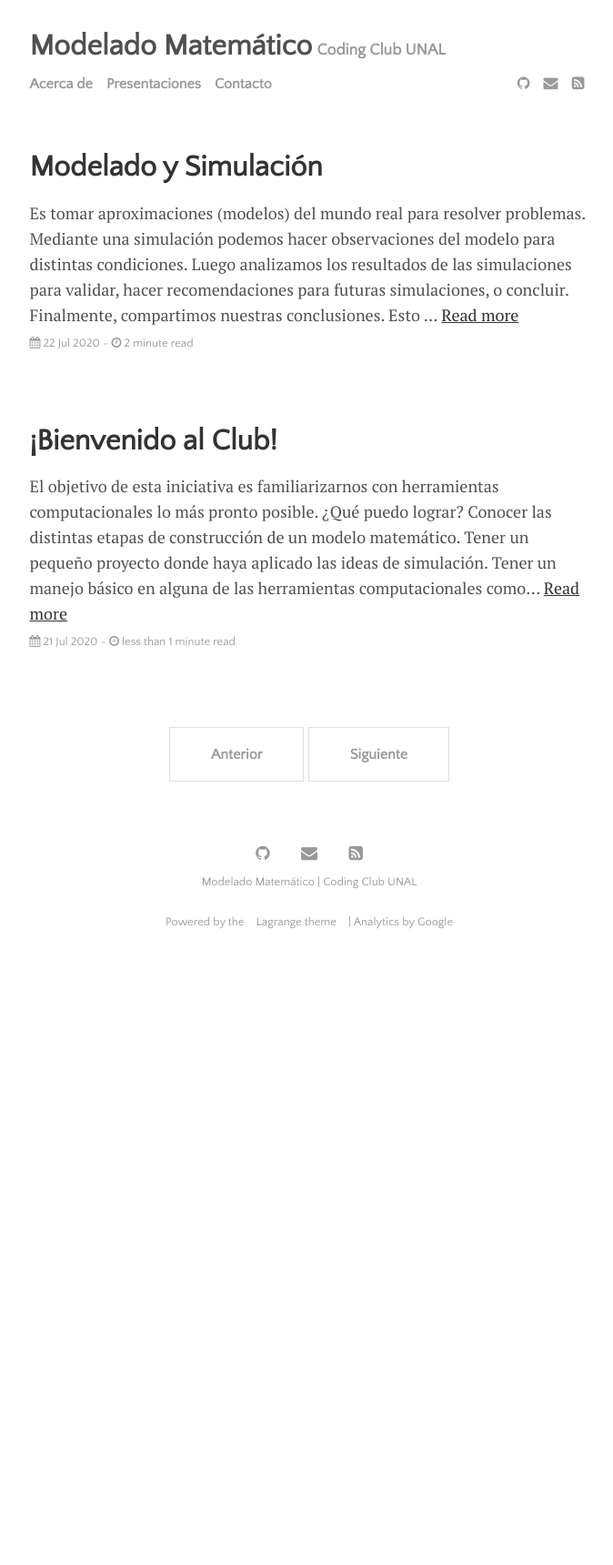
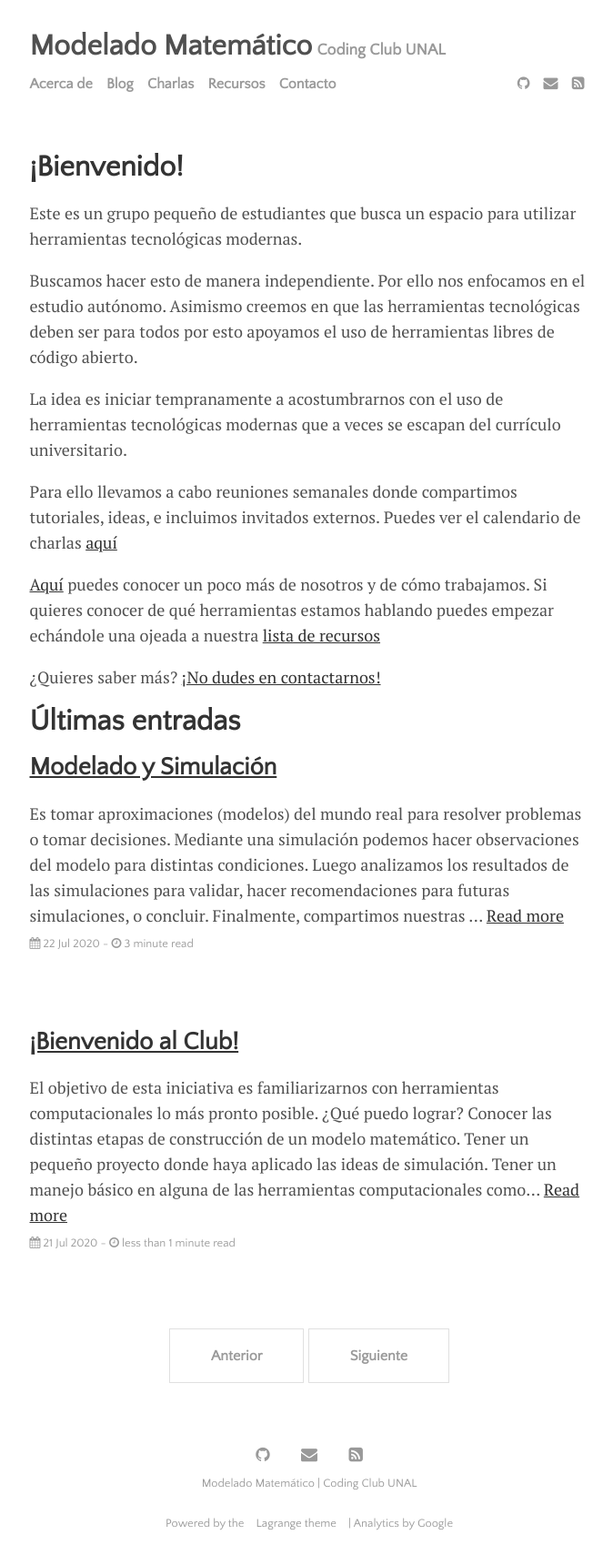
Before and after one commit to MathModCol/MathModCol.github.io, a Jekyll site: the page built from index.html, in a window 1280 px wide. Shown: the whole page at 91% size, without its empty margins (300-974 px from the left). Built offline with Jekyll 4.4.1, drawn with Linux system fonts in a browser that asks for light colours; the list of posts is cut into pages by our own code; before the commit the page ends 1059 px from its top, so only the background shows below that.

Commit message:
Revamp. Added better front page, resources&agenda

```diff
--- a/_data/settings.yml
+++ b/_data/settings.yml
@@ -8,8 +8,11 @@
 
 menu:
 - {name: 'Acerca de', path: 'menu', url: 'about.html'}
-- {name: 'Presentaciones', path: 'menu', url: 'writing.html'}
+- {name: 'Blog', path: 'menu', url: 'writing.html'}
+- {name: 'Charlas', path: 'menu', url: 'talks.html'}
+- {name: 'Recursos', path: 'menu', url: 'resources.html'}
 - {name: 'Contacto', path: 'menu', url: 'contact.html'}
+
 
 # Available social icons are powered by Font Awesome, so you can use any icon that they offer
 social:
--- a/_layouts/home.html
+++ b/_layouts/home.html
@@ -2,12 +2,27 @@
 layout: default
 title: Home
 ---
+<h1>¡Bienvenido!</h1>
+<p> Este es un grupo pequeño de estudiantes que busca un espacio para utilizar herramientas tecnológicas modernas. </p>
 
+<p>Buscamos hacer esto de manera independiente. Por ello nos enfocamos en el estudio autónomo. Asimismo creemos en que las herramientas tecnológicas deben ser para todos por esto apoyamos el uso de herramientas libres de código abierto.</p>
+
+<p>La idea es iniciar tempranamente a acostumbrarnos con el uso de herramientas tecnológicas modernas que a veces se escapan del currículo universitario. </p>
+
+<p> Para ello llevamos a cabo reuniones semanales donde compartimos tutoriales, ideas, e incluimos invitados externos.
+    Puedes ver el calendario de charlas <a href="/menu/talks.html">aquí</a></p>
+
+<p> <a href="/menu/about.html">Aquí</a> puedes conocer un poco más de nosotros y de cómo trabajamos. Si quieres conocer de qué herramientas estamos hablando puedes empezar echándole una ojeada a nuestra <a href="/menu/resources.html"> lista de recursos</a></p>
+
+<p> ¿Quieres saber más? <a href="/menu/contact.html">¡No dudes en contactarnos!</a> </p>
+
+
+<h1>Últimas entradas</h1>
 {% for post in paginator.posts %}
 <div class="posts">
-  <h1>
+  <h2>
     <a href="{{ site.github.url }}{{ post.url }}">{{ post.title }}</a>
-  </h1>
+  </h2>
   {% if post.image %}
   <div class="thumbnail-container">
     <a href="{{ site.github.url }}{{ post.url }}"><img src="{{ site.github.url }}/assets/img/{{ post.image }}"></a>
--- a/menu/writing.md
+++ b/menu/writing.md
@@ -1,6 +1,6 @@
 ---
 layout: page
-title: Presentaciones
+title: Blog
 ---
 <ul class="posts">
   {% for post in site.posts %}
```
Also changed, not shown: _posts/2020-07-22-modelado-simulacion.md (+4 -4 lines), _posts/img/art.jpg (deleted), 10 other files.
